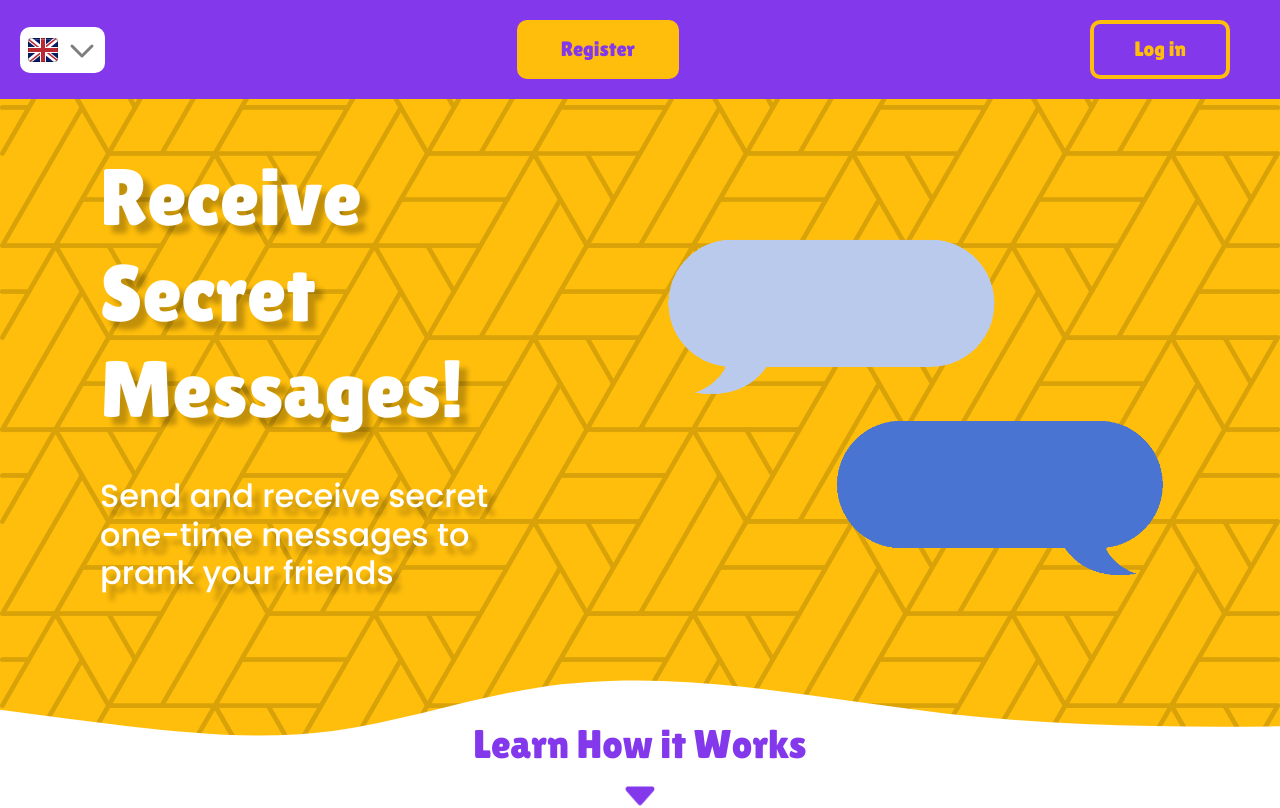
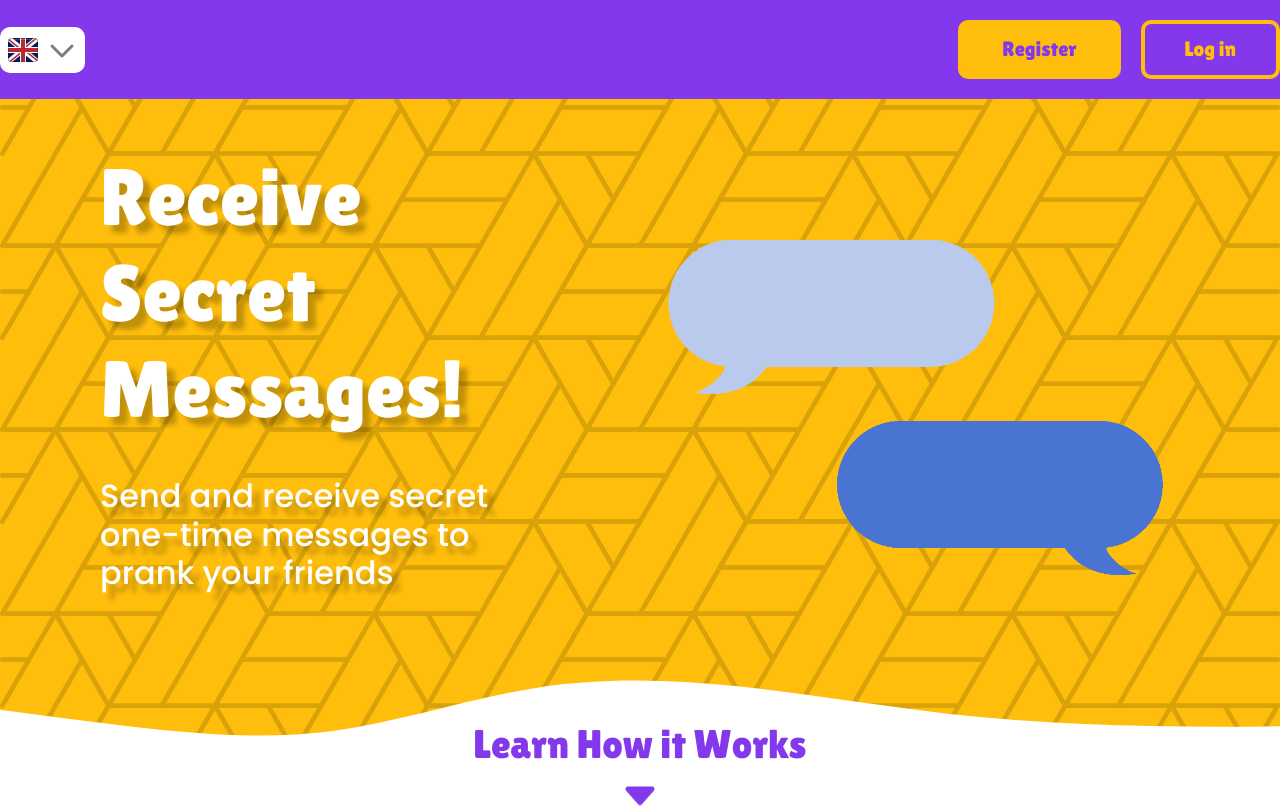
Before and after one commit to The-Sofishticated-Man/secret-message, a React (Vite) app in the folder client/secret-message/: page / in a window 1280 px wide. Shown: the top 808 px of the page. Built offline with nearby package versions, Linux system fonts and the light colour scheme.

Commit message:
fixed navbar

```diff
--- a/client/secret-message/src/components/NavBar/Index.tsx
+++ b/client/secret-message/src/components/NavBar/Index.tsx
@@ -16,12 +16,14 @@ const NavBar = () => {
   const isInHomePage = pathname === "/home";
   return (
     <nav className={style.navBar}>
-      <LanguageSelector />
       {!authState.user ? (
-        <>
+        <div className={style.navLoggedOut}>
+          <LanguageSelector />
           {!isInRegisterPage && (
             <BetterLink to={"/users/register"}>
-              <Button btnType="btnPrimary">Register</Button>
+              <Button btnType="btnPrimary" className={style.registerButton}>
+                Register
+              </Button>
             </BetterLink>
           )}
           {!isInLoginPage && (
@@ -33,17 +35,22 @@ const NavBar = () => {
               </Button>
             </BetterLink>
           )}
-        </>
+        </div>
       ) : (
-        <>
+        <div className={style.navLoggedIn}>
+          <LanguageSelector />
           <div className={style.navigationLinks}>
-            <BetterLink to="/home" underline={isInHomePage} >Home</BetterLink>
-            <BetterLink to="/messages" underline={isInMessagesPage}>Inbox</BetterLink>
+            <BetterLink to="/home" underline={isInHomePage}>
+              Home
+            </BetterLink>
+            <BetterLink to="/messages" underline={isInMessagesPage}>
+              Inbox
+            </BetterLink>
           </div>
           <Button btnType="btnPrimary" OnClick={logout}>
             Log out
           </Button>
-        </>
+        </div>
       )}
     </nav>
   );
--- a/client/secret-message/src/components/NavBar/NavBar.module.css
+++ b/client/secret-message/src/components/NavBar/NavBar.module.css
@@ -1,8 +1,7 @@
 .navBar {
   background-color: var(--color-secondary);
   display: flex;
-  padding: 20px;
-  padding-right: 50px;
+  padding: 20px 0;
   align-items: center;
   justify-content: space-between;
   gap: 30px;
@@ -20,3 +19,22 @@
   padding: 0;
   font-size: 1.5rem;
 }
+.navLoggedOut {
+  display: flex;
+  flex-direction: row;
+  gap: 20px;
+  align-items: center;
+}
+.navLoggedOut {
+  width: 100%;
+}
+.navLoggedOut :first-child {
+  flex: 1;
+}
+.navLoggedIn {
+  width: 100%;
+  display: flex;
+  justify-content: space-between;
+  gap: 20px;
+  align-items: center;
+}
```
